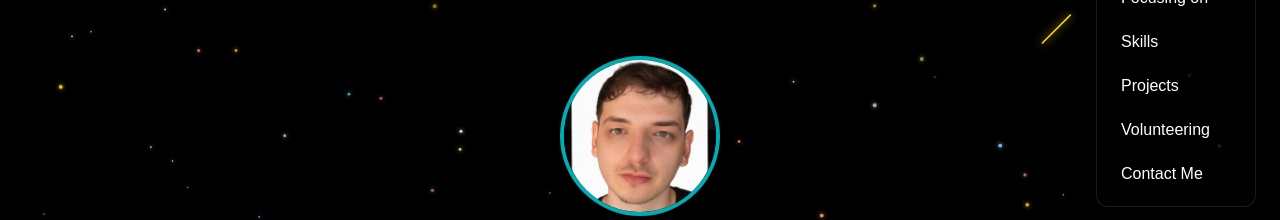
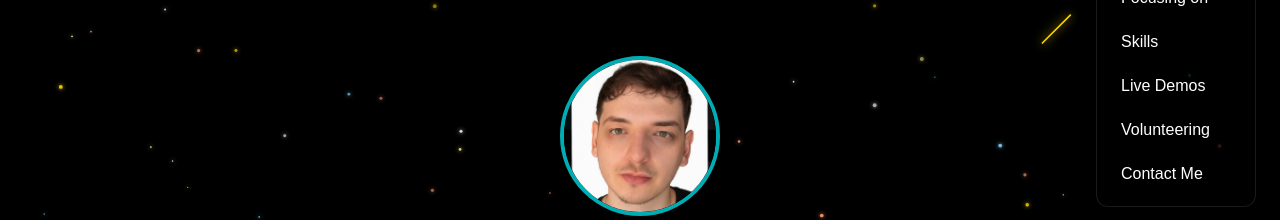
Before and after one commit to Manu8733/Projects, a Next.js app in the folder myportfolio/: page / in a window 1280 px wide. Both pictures are taken after a click on the button 1232 px from the left and 48 px from the top of the page. Shown: the part 167-387 px from the top of the page. Built offline with nearby package versions, Linux system fonts and the light colour scheme.

Commit message:
Fonts and Projects name changes

```diff
--- a/myportfolio/components/NavButton.jsx
+++ b/myportfolio/components/NavButton.jsx
@@ -69,7 +69,7 @@ export default function NavButton() {
               section?.scrollIntoView({ behavior: "smooth" });
             }}
           >
-            Projects
+            Live Demos
           </a>
           <a
           href="#volunteer"
--- a/myportfolio/components/ProjectsSlider.jsx
+++ b/myportfolio/components/ProjectsSlider.jsx
@@ -57,7 +57,17 @@ export default function ProjectsSlider() {
 
   return (
     <section className="py-20 px-4 bg-hidden" id="projects">
-      <h2 className="text-3xl font-semibold mb-8 text-center text-white">Projects</h2>
+     <h2 className="text-3xl font-semibold mb-8 text-center text-white flex items-center justify-center gap-2">
+  Live Demos
+  <div className="relative group cursor-pointer">
+    <i className="fas fa-info-circle text-cyan-500 text-xl"></i>
+    <div className="absolute bottom-full mb-2 left-1/2 transform -translate-x-1/2 bg-gray-800 text-white text-sm px-3 py-1 rounded shadow-lg opacity-0 group-hover:opacity-100 transition-opacity duration-300 z-10 whitespace-nowrap">
+      Source code available on my GitHub profile
+    </div>
+  </div>
+</h2>
+
+
 
       <div className="max-w-screen-lg mx-auto relative flex flex-col items-center">
         {/* Video Container */}
--- a/myportfolio/pages/index.js
+++ b/myportfolio/pages/index.js
@@ -55,13 +55,14 @@ export default function Home() {
               See my work
             </button>
 
-            <a
-              href="/Emanuel Bejerea Resume.pdf"
-              download
-              className="bg-transparent border border-[#00ADB5] text-[#00ADB5] px-6 py-2 rounded hover:bg-[#00ADB5] hover:text-black transition "
+            <button
+             onClick={() => {
+              window.open("/Emanuel Bejerea Resume.pdf", "_blank");
+              }}
+              className="bg-transparent border border-[#00ADB5] text-[#00ADB5] px-6 py-2 rounded hover:scale-105 transition"
             >
               Download my CV
-            </a>
+            </button>
           </div>
         </section>
 
@@ -80,8 +81,8 @@ export default function Home() {
         </section>
 
         <section className="max-w-4xl mx-auto py-20 px-4" id="focus">
-          <h2 className="text-3xl font-semibold mb-10 text-[#00ADB5] text-center">
-            Focusing On:
+          <h2 className="text-3xl font-semibold mb-10 text-white text-center">
+            Focusing On
           </h2>
           <div className="flex flex-col md:flex-row gap-16 md:gap-24 justify-center">
             {/* Unreal Engine 5 */}
```
